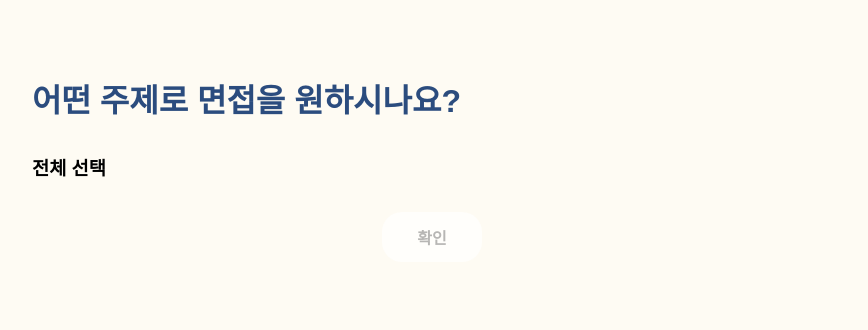
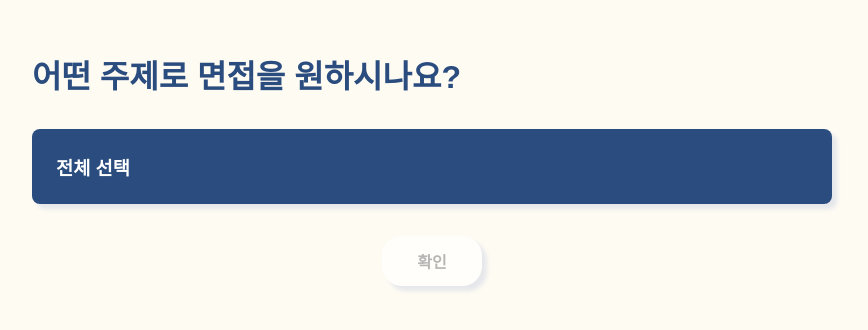
Before and after one commit to dmdeh/job-cracker, a Next.js app: page /selection/topics in a window 1280 px wide. Shown: the part 232-562 px from the top of the page, without its empty margins (208-1076 px from the left). Built offline with nearby package versions, Linux system fonts and the light colour scheme.

Commit message:
fix: 분리한 className 함수 통합

```diff
--- a/src/app/selection/topics/page.tsx
+++ b/src/app/selection/topics/page.tsx
@@ -5,7 +5,7 @@ import { useState } from "react";
 import styles from "./topics.module.css";
 import { TOPIC_MAP, TopicKey } from "@/app/constants/topics";
 import Button from "@/app/common/Button/Button";
-import { buttonClass, cardClass } from "@/app/utils/className";
+import clsx from "clsx";
 
 export default function Topics() {
   const searchParams = useSearchParams();
@@ -81,3 +81,15 @@ function getTopic(value: string | null): TopicKey | null {
   }
   return null;
 }
+
+function cardClass(selected: boolean) {
+  return clsx(styles.card, {
+    [styles.selected]: selected,
+  });
+}
+
+function buttonClass(disabled: boolean) {
+  return clsx(styles.button, {
+    [styles.buttonDisabled]: disabled,
+  });
+}
--- a/src/app/utils/className.ts
+++ /dev/null
@@ -1,9 +0,0 @@
-import clsx from "clsx";
-
-export function cardClass(selected: boolean) {
-  return clsx("styles.card", { "styles.selected": selected });
-}
-
-export function buttonClass(disabled: boolean) {
-  return clsx("styles.button", { "styles.buttonDisabled": disabled });
-}
```
